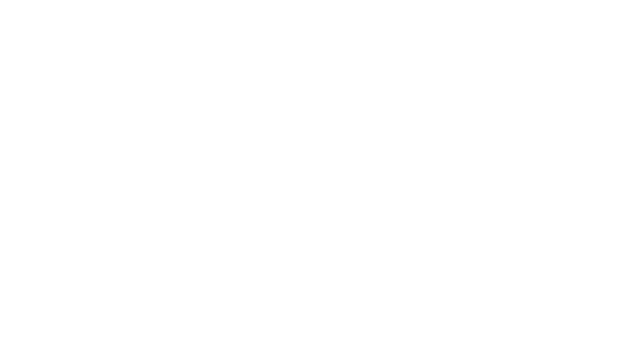
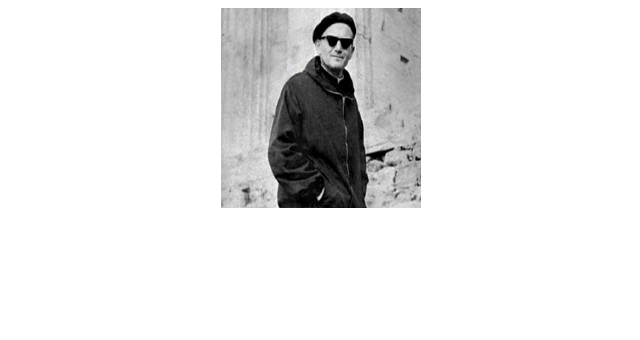
Before and after one commit to tanmay-sketch/fs-frontendmasters, a website: page index.html in a window 1280 px wide. Shown: the top 340 px of the page, without its empty margins (319-959 px from the left). Drawn offline with Linux system fonts and the light colour scheme.

Commit message:
Added John Paul

```diff
--- a/index-ws.js
+++ b/index-ws.js
@@ -2,6 +2,9 @@ const express = require('express');
 const { type } = require('os');
 const server = require('http').createServer();
 const app = express();
+
+// used to serve static files from the public directory
+app.use('/images', express.static('images'));
 
 app.get('/', function(req, res) {
     res.sendFile('index.html',{root: __dirname});
--- a/index.html
+++ b/index.html
@@ -14,6 +14,11 @@
             p {
                 color: #666;
             }
+            img {
+                width: 200px;
+                height: 200px;
+                margin-bottom: 20px;
+            }
             #text {
                 position: absolute;
                 top: 50%;
@@ -21,9 +26,13 @@
                 transform: translate(-50%, -50%);
             }
         </style>
+
         <div id="text">
             <h1> On the way to being John Paul</h1>
             <p>Live visitors on this website: <span id="userCount">0</span></p>
+        </div>
+        <div>
+            <img src="/images/johnpaul.jpg" alt="John Paul" />
         </div>
 
     </body>
```
Also changed, not shown: images/johnpaul.jpg (added).
